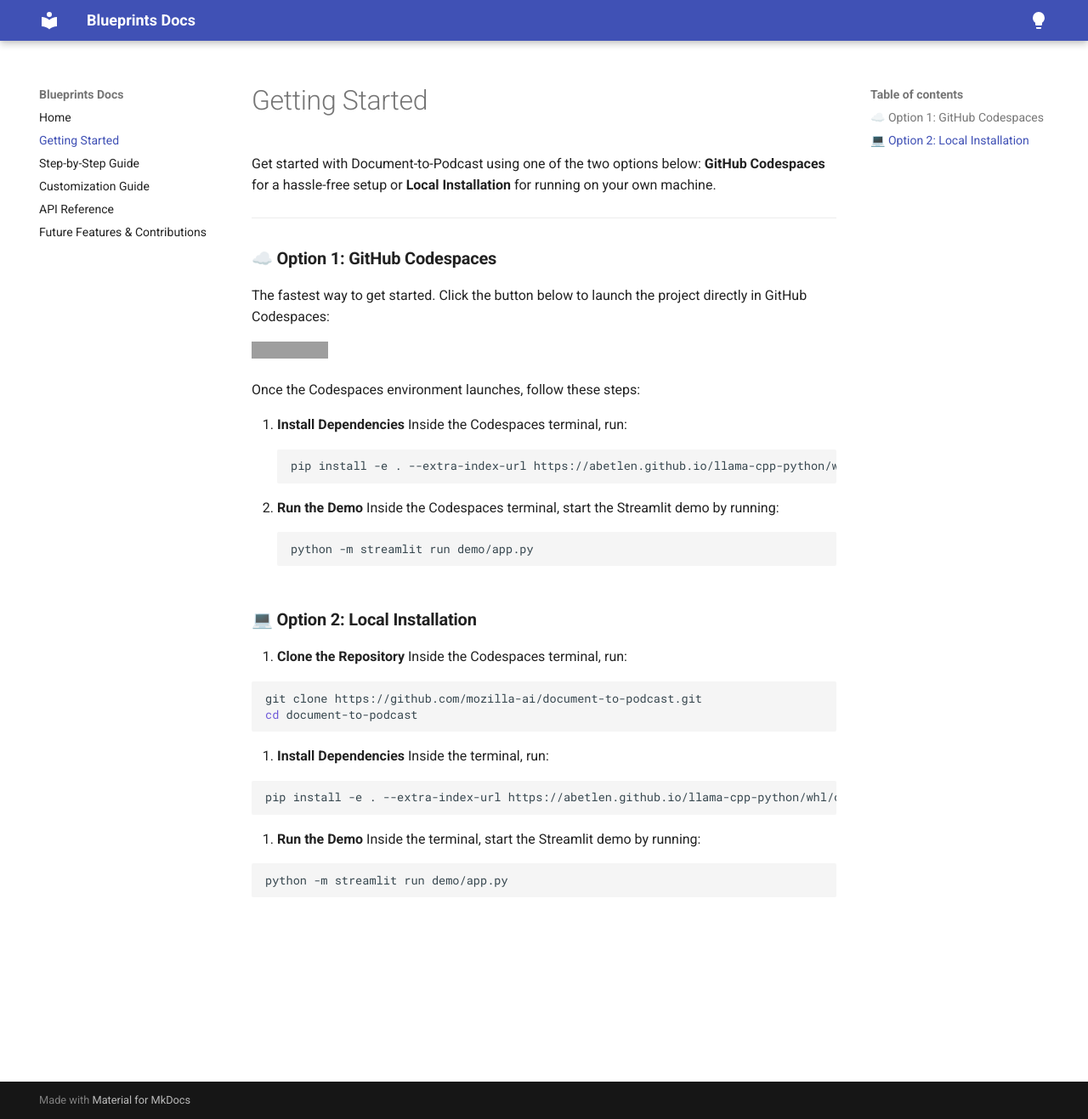
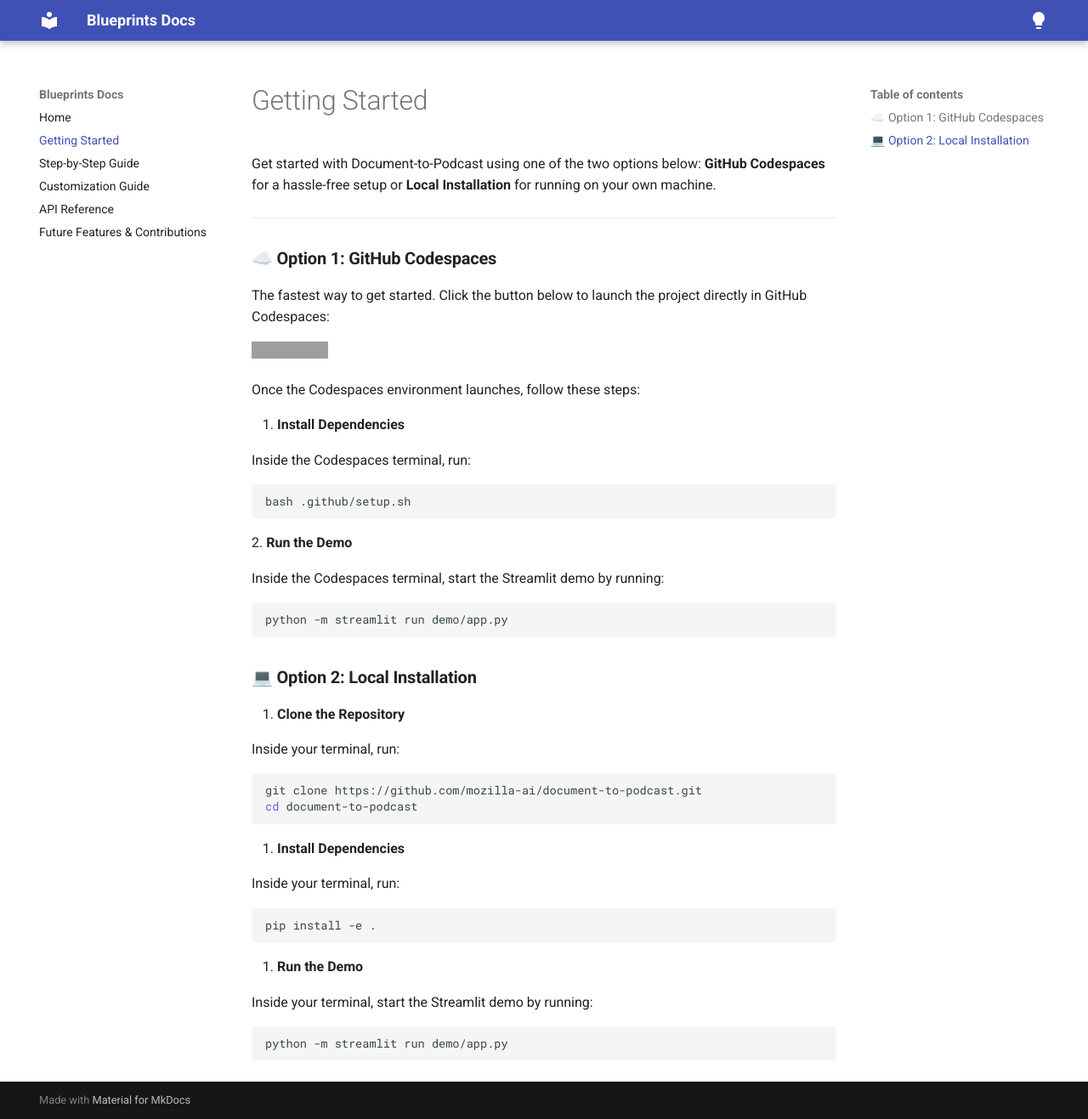
Before and after one commit to Ma-ni-sh565/document-to-podcast, an MkDocs documentation site: the page built from docs/getting-started.md, in a window 1280 px wide and 1317 px high. Shown: the whole window at 85% size. Built offline with MkDocs 1.6.1 and Material for MkDocs 9.7.7, drawn with Linux system fonts in a browser that asks for light colours; grey boxes are pictures that could not be loaded.

Commit message:
Update install instructions readme and docs

````diff
--- a/docs/getting-started.md
+++ b/docs/getting-started.md
@@ -11,11 +11,13 @@ The fastest way to get started. Click the button below to launch the project dir
 Once the Codespaces environment launches, follow these steps:
 
 1. **Install Dependencies**
+
    Inside the Codespaces terminal, run:
 ```bash
-pip install -e . --extra-index-url https://abetlen.github.io/llama-cpp-python/whl/cpu
+bash .github/setup.sh
 ```
 2. **Run the Demo**
+
    Inside the Codespaces terminal, start the Streamlit demo by running:
 ```bash
 python -m streamlit run demo/app.py
@@ -25,24 +27,25 @@ python -m streamlit run demo/app.py
 ### 💻  **Option 2: Local Installation**
 
 1. **Clone the Repository**
-   Inside the Codespaces terminal, run:
+
+   Inside your terminal, run:
 
 ```bash
 git clone https://github.com/mozilla-ai/document-to-podcast.git
 cd document-to-podcast
 ```
 
+2. **Install Dependencies**
 
-2. **Install Dependencies**
-   Inside the terminal, run:
-
+   Inside your terminal, run:
 
 ```bash
-pip install -e . --extra-index-url https://abetlen.github.io/llama-cpp-python/whl/cpu
+pip install -e .
 ```
 
 3. **Run the Demo**
-   Inside the terminal, start the Streamlit demo by running:
+
+   Inside your terminal, start the Streamlit demo by running:
 
 ```bash
 python -m streamlit run demo/app.py
````
Also changed, not shown: README.md (+2 -2 lines).
